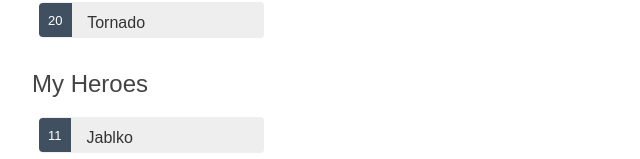
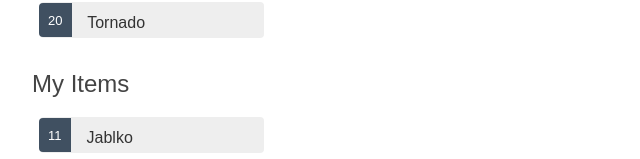
Before and after one commit to JaroslavOndrus/TourOfHeroes, an Angular app: page / in a window 1280 px wide. Shown: the part 538-697 px from the top of the page, without its empty margins (0-640 px from the left). Built offline with nearby package versions, Linux system fonts and the light colour scheme.

Commit message:
rewrite headline

```diff
--- a/src/app/items/items.component.html
+++ b/src/app/items/items.component.html
@@ -1,4 +1,4 @@
-<h2>My Heroes</h2>
+<h2>My Items</h2>
 <ul class="items">
   <li *ngFor="let item of items"
     [class.selected]="item === selectedItem"
```
